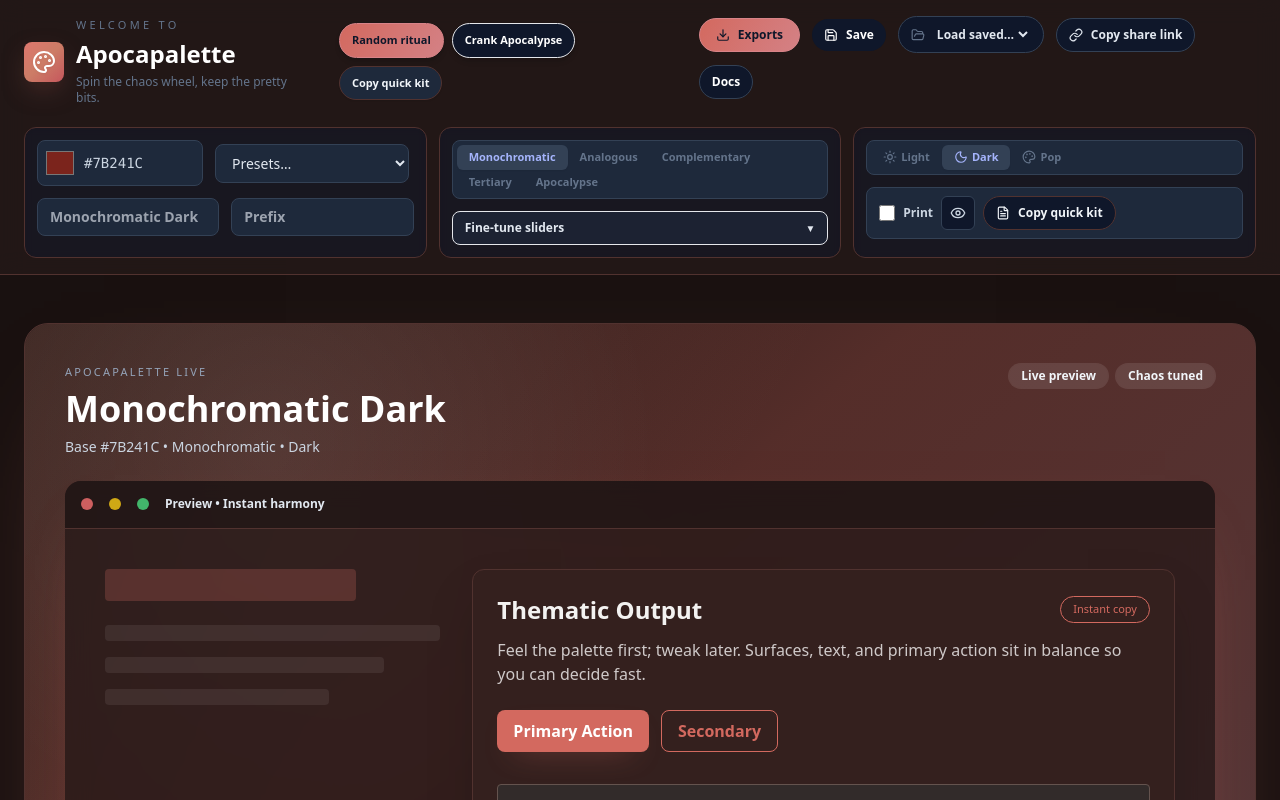
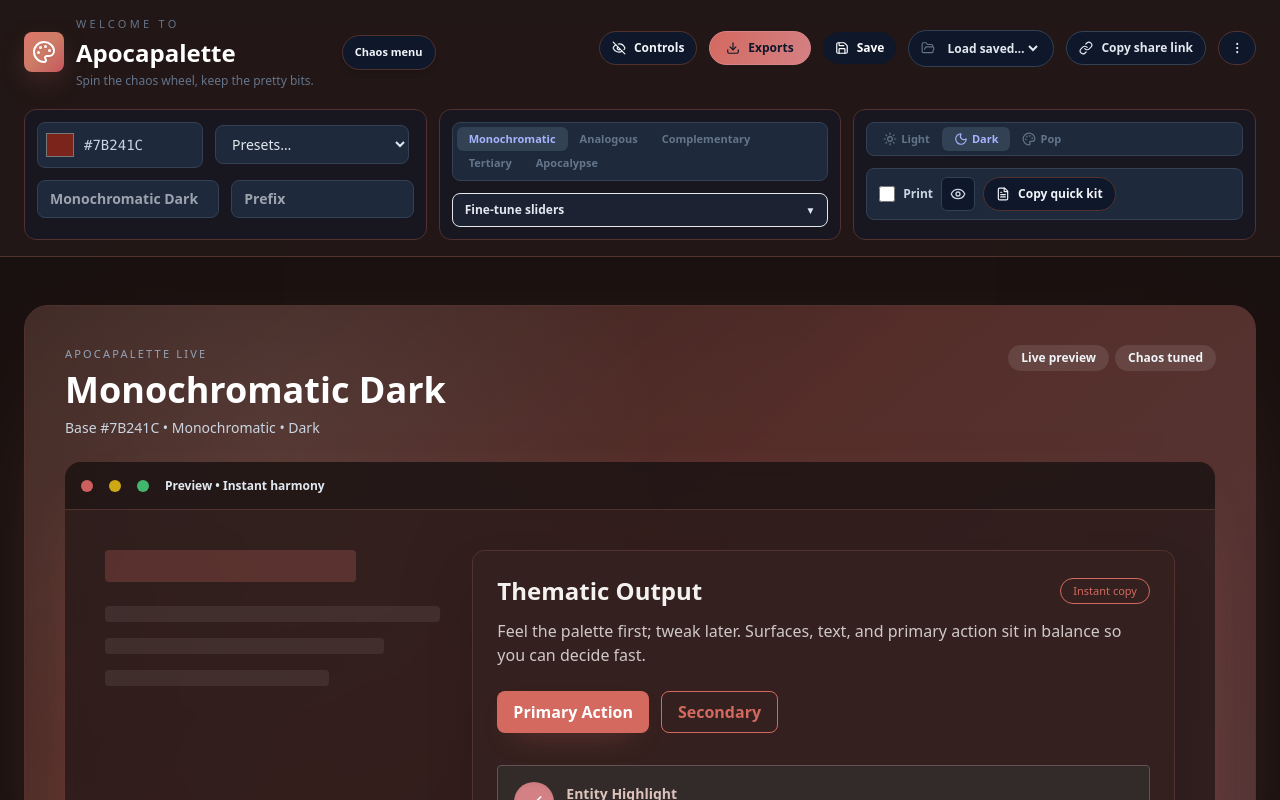
Before and after one commit to maplebakin/palette, a React (Vite) app in the folder token-gen/: page / in a window 1280 px wide. Shown: the top 800 px of the page. Built offline with nearby package versions, Linux system fonts and the light colour scheme.

Commit message:
UI finesse

```diff
--- a/token-gen/src/App.jsx
+++ b/token-gen/src/App.jsx
@@ -1,5 +1,5 @@
 import React, { useState, useMemo, useRef, useEffect, useCallback, lazy, Suspense } from 'react';
-import { Sun, Moon, Palette, Type, Box, Grid, Layers, Droplet, Printer, FileText, Image, EyeOff, Shuffle, Eye, Save, FolderOpen, Link as LinkIcon, Check, Download } from 'lucide-react';
+import { Sun, Moon, Palette, Type, Box, Grid, Layers, Droplet, Printer, FileText, Image, EyeOff, Shuffle, Eye, Save, FolderOpen, Link as LinkIcon, Check, Download, Flame, Copy } from 'lucide-react';
 import ColorSwatch from './components/ColorSwatch';
 import Section from './components/Section';
 const ExportsPanel = lazy(() => import('./components/ExportsPanel'));
@@ -448,6 +448,8 @@ export default function App() {
   const exportsSectionRef = useRef(null);
   const [showFineTune, setShowFineTune] = useState(false);
   const [headerOpen, setHeaderOpen] = useState(true);
+  const [chaosMenuOpen, setChaosMenuOpen] = useState(false);
+  const [overflowOpen, setOverflowOpen] = useState(false);
   const statusTimerRef = useRef(null);
   const harmonyDebounceRef = useRef(null);
   const neutralDebounceRef = useRef(null);
@@ -486,6 +488,12 @@ export default function App() {
       }
     };
   }, []);
+  useEffect(() => {
+    if (!headerOpen) {
+      setChaosMenuOpen(false);
+      setOverflowOpen(false);
+    }
+  }, [headerOpen]);
 
   const applySavedPalette = useCallback((payload) => {
     if (!payload || typeof payload !== 'object') return;
@@ -1213,31 +1221,7 @@ export default function App() {
       >
         <div className="max-w-7xl mx-auto px-6 py-4">
           <ErrorBoundary resetMode="soft" fallback={({ reset, message }) => <SectionFallback label="Header" reset={reset} message={message} />}>
-          <div className="md:hidden flex items-center justify-between gap-3 mb-3">
-            <div className="flex items-center gap-2">
-              <div
-                className="p-2 rounded-lg shadow-lg"
-                style={{
-                  background: `linear-gradient(135deg, ${tokens.brand["gradient-start"]} 0%, ${tokens.brand.secondary} 50%, ${tokens.brand["gradient-end"]} 100%)`,
-                  boxShadow: `0 10px 30px -10px ${tokens.brand.primary}99`
-                }}
-              >
-                <Palette className="text-white drop-shadow-sm" size={20} />
-              </div>
-              <div>
-                <p className="text-[10px] uppercase tracking-[0.25em] text-slate-400 dark:text-slate-500">Apocapalette</p>
-                <p className="text-xs text-slate-500 dark:text-slate-300">Chaos at your thumb</p>
-              </div>
-            </div>
-            <button
-              type="button"
-              onClick={() => setHeaderOpen((v) => !v)}
-              className="px-3 py-2 rounded-full text-[11px] font-bold border bg-white/90 dark:bg-slate-900 text-slate-700 dark:text-slate-100 shadow-sm hover:-translate-y-[1px] active:scale-95 transition"
-            >
-              {headerOpen ? 'Hide controls' : 'Show controls'}
-            </button>
-          </div>
-          <div className={`${headerOpen ? 'flex' : 'hidden'} md:flex flex-col gap-5`}>
+          <div className="flex flex-col gap-5">
             <div className="flex flex-col lg:flex-row lg:items-center lg:justify-between gap-4">
               <div className="flex flex-col gap-2">
                 <div className="flex flex-col lg:flex-row lg:items-center lg:gap-3">
@@ -1255,39 +1239,65 @@ export default function App() {
                     <h1 className="text-2xl font-black text-slate-800 dark:text-white">Apocapalette</h1>
                     <p className="text-xs text-slate-500 font-medium">Spin the chaos wheel, keep the pretty bits.</p>
                   </div>
-                  <div className="flex flex-wrap items-center gap-2 lg:ml-4">
+                  <div className="relative flex flex-wrap items-center gap-2 lg:ml-4">
                     <button
                       type="button"
-                      onClick={randomRitual}
-                      className="px-3 py-2 rounded-full text-[11px] font-bold shadow-md hover:-translate-y-[1px] active:scale-95 transition border"
+                      onClick={() => setChaosMenuOpen((v) => !v)}
+                      className="px-3 py-2 rounded-full text-[11px] font-bold shadow-md hover:-translate-y-[1px] active:scale-95 transition border bg-white/90 dark:bg-slate-900 text-slate-700 dark:text-slate-100"
                       style={{
-                        backgroundImage: `linear-gradient(120deg, ${tokens.brand.primary} 0%, ${tokens.brand.accent || tokens.brand.secondary || tokens.brand.primary} 100%)`,
-                        color: ctaTextColor,
-                        borderColor: tokens.brand['cta-hover'] || tokens.brand.primary,
+                        borderColor: tokens.cards["card-panel-border"],
                       }}
-                    >
-                      Random ritual
-                    </button>
+                      aria-expanded={chaosMenuOpen}
+                      aria-haspopup="true"
+                    >
+                      Chaos menu
+                    </button>
+                    {chaosMenuOpen && (
+                      <div className="absolute top-full left-0 mt-2 w-56 rounded-xl border bg-white dark:bg-slate-900 shadow-xl z-30"
+                        style={{ borderColor: tokens.cards["card-panel-border"] }}
+                      >
                         <button
                           type="button"
-                      onClick={crankApocalypse}
-                      className="px-3 py-2 rounded-full text-[11px] font-bold border bg-slate-900 text-white shadow-md hover:bg-slate-800 active:scale-95 transition"
-                    >
-                      Crank Apocalypse
+                          onClick={() => { setChaosMenuOpen(false); randomRitual(); }}
+                          className="w-full flex items-center justify-between px-3 py-2 text-xs font-bold hover:bg-slate-100 dark:hover:bg-slate-800"
+                        >
+                          <span>Random ritual</span>
+                          <Shuffle size={14} />
                         </button>
                         <button
                           type="button"
-                      onClick={copyEssentialsList}
-                      className="px-3 py-2 rounded-full text-[11px] font-bold border bg-white/90 dark:bg-slate-800 text-slate-700 dark:text-slate-100 shadow-sm hover:-translate-y-[1px] active:scale-95 transition"
-                      style={{ borderColor: tokens.cards["card-panel-border"] }}
-                    >
-                      Copy quick kit
-                    </button>
+                          onClick={() => { setChaosMenuOpen(false); crankApocalypse(); }}
+                          className="w-full flex items-center justify-between px-3 py-2 text-xs font-bold hover:bg-slate-100 dark:hover:bg-slate-800"
+                        >
+                          <span>Crank Apocalypse</span>
+                          <Flame size={14} />
+                        </button>
+                        <button
+                          type="button"
+                          onClick={() => { setChaosMenuOpen(false); copyEssentialsList(); }}
+                          className="w-full flex items-center justify-between px-3 py-2 text-xs font-bold hover:bg-slate-100 dark:hover:bg-slate-800"
+                        >
+                          <span>Copy quick kit</span>
+                          <Copy size={14} />
+                        </button>
+                      </div>
+                    )}
                   </div>
                 </div>
               </div>
               <div className="flex flex-col items-start gap-2">
                 <div className="flex flex-wrap items-center gap-3">
+                  <button
+                    type="button"
+                    onClick={() => setHeaderOpen((v) => !v)}
+                    className="flex items-center gap-2 px-3 py-2 rounded-full text-xs font-bold border bg-white/90 dark:bg-slate-900 text-slate-700 dark:text-slate-100 hover:-translate-y-[1px] active:scale-95 transition"
+                    style={{ borderColor: tokens.cards["card-panel-border"] }}
+                    aria-expanded={headerOpen}
+                    aria-label={headerOpen ? 'Hide controls' : 'Show controls'}
+                  >
+                    {headerOpen ? <EyeOff size={14} /> : <Eye size={14} />}
+                    Controls
+                  </button>
                   <button
                     type="button"
                     onClick={handleJumpToExports}
@@ -1339,12 +1349,39 @@ export default function App() {
                     <LinkIcon size={14} />
                     Copy share link
                   </button>
+                  <div className="relative">
+                    <button
+                      type="button"
+                      onClick={() => setOverflowOpen((v) => !v)}
+                      className="px-3 py-2 rounded-full text-xs font-bold border bg-white/90 dark:bg-slate-900 text-slate-700 dark:text-slate-100 hover:-translate-y-[1px] active:scale-95 transition"
+                      style={{ borderColor: tokens.cards["card-panel-border"] }}
+                      aria-expanded={overflowOpen}
+                      aria-haspopup="true"
+                      title="More actions"
+                    >
+                      ⋮
+                    </button>
+                    {overflowOpen && (
+                      <div
+                        className="absolute right-0 mt-2 w-40 rounded-xl border bg-white dark:bg-slate-900 shadow-xl z-30"
+                        style={{ borderColor: tokens.cards["card-panel-border"] }}
+                      >
                         <a
                           href="docs/README.md"
-                    className="px-3 py-2 rounded-full bg-slate-900 text-white text-xs font-bold hover:bg-slate-800 transition-colors border border-slate-200 dark:border-slate-700 focus-visible:ring-2 focus-visible:ring-indigo-500 focus-visible:ring-offset-2"
+                          className="block px-3 py-2 text-xs font-bold text-slate-700 dark:text-slate-200 hover:bg-slate-100 dark:hover:bg-slate-800 rounded-t-xl"
                         >
                           Docs
                         </a>
+                        <button
+                          type="button"
+                          onClick={() => { setOverflowOpen(false); copyShareLink(); }}
+                          className="w-full text-left px-3 py-2 text-xs font-bold hover:bg-slate-100 dark:hover:bg-slate-800 rounded-b-xl"
+                        >
+                          Copy share link
+                        </button>
+                      </div>
+                    )}
+                  </div>
                 </div>
                 <div className="flex flex-wrap items-center gap-2 text-[11px] font-semibold text-slate-500 dark:text-slate-300">
                   {saveStatus && (
@@ -1364,6 +1401,7 @@ export default function App() {
               </div>
             </div>
 
+            {headerOpen && (
             <div className="grid grid-cols-1 md:grid-cols-2 xl:grid-cols-3 gap-3">
               <div
                 className="flex flex-col gap-3 p-3 rounded-xl border bg-white/70 dark:bg-slate-900/50 backdrop-blur-sm"
@@ -1613,19 +1651,20 @@ export default function App() {
                 </div>
               </div>
             </div>
+            )}
           </div>
           </ErrorBoundary>
         </div>
       </header>
 
-      {/* Mobile quick controls */}
+      {/* Quick controls bar (sticky when header collapsed) */}
       {!headerOpen && (
-        <div className="md:hidden max-w-7xl mx-auto px-6 pb-4">
+        <div className="fixed bottom-3 left-0 right-0 z-30 px-4">
           <div
-            className="flex flex-col gap-3 rounded-xl border bg-white/80 dark:bg-slate-900/70 backdrop-blur p-3 shadow-sm"
+            className="max-w-5xl mx-auto rounded-2xl border bg-white/90 dark:bg-slate-900/90 backdrop-blur p-3 shadow-2xl flex flex-col gap-2"
             style={{ borderColor: tokens.cards["card-panel-border"] }}
           >
-            <div className="flex items-center gap-3">
+            <div className="flex items-center gap-2">
               <div className="flex items-center gap-2 bg-slate-100 dark:bg-slate-800 p-1.5 rounded-lg border border-slate-200 dark:border-slate-700 flex-1">
                 <input
                   type="color"
@@ -1646,7 +1685,6 @@ export default function App() {
             </div>
             {baseError && <p className="text-xs text-rose-600 font-semibold" role="alert">{baseError}</p>}
             <div className="flex flex-wrap items-center gap-2">
-              <label className="text-[11px] font-bold text-slate-600 dark:text-slate-300">Style</label>
               <select
                 value={mode}
                 onChange={(e) => setMode(e.target.value)}
@@ -1684,7 +1722,7 @@ export default function App() {
       )}
 
         {/* Main Content */}
-        <main id="main-content" className="max-w-7xl mx-auto px-6 py-12 space-y-10">
+        <main id="main-content" className="max-w-7xl mx-auto px-6 pt-12 pb-28 md:pb-12 space-y-10">
           <section
             className="relative overflow-hidden rounded-3xl border shadow-[0_40px_140px_-80px_rgba(0,0,0,0.6)] motion-safe:animate-in motion-safe:fade-in motion-safe:slide-in-from-bottom-2 duration-500"
             style={{
```
Lines whose indentation alone changed are shown as unchanged.
